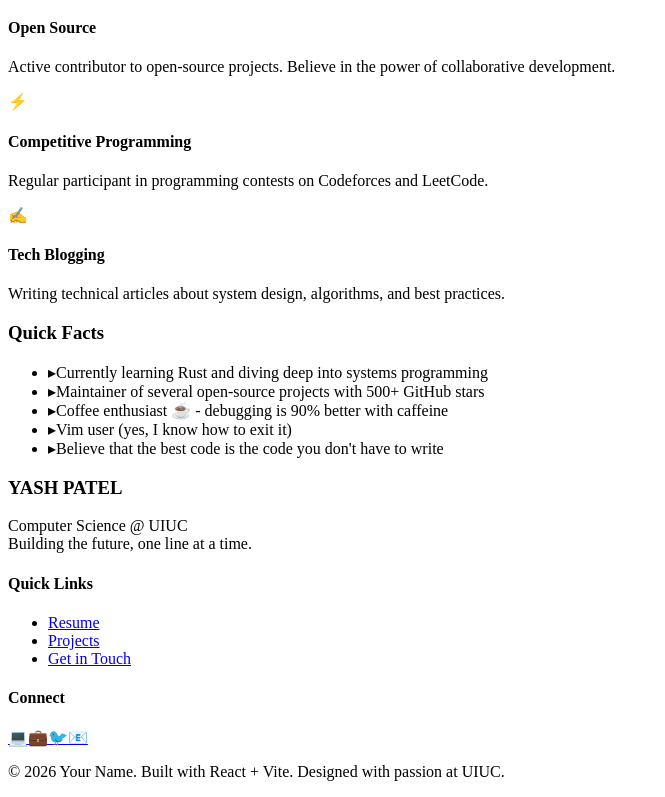
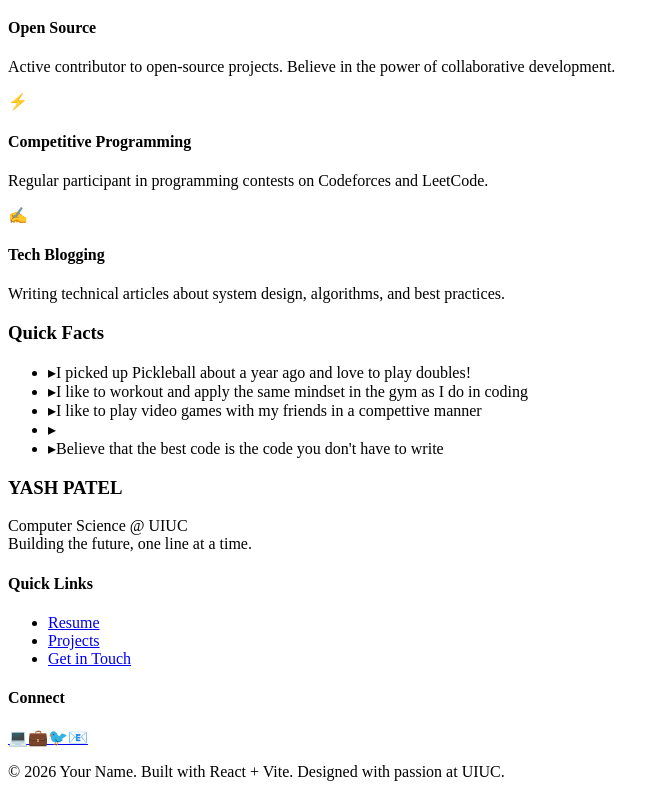
Before and after one commit to yashp20/Personal_Portfollio, a React (Vite) app: page /about in a window 1280 px wide. Shown: the part 722-1519 px from the top of the page, without its empty margins (0-665 px from the left). Built offline with nearby package versions, Linux system fonts and the light colour scheme; the HTML template or start-up script is replaced by a standard one.

Commit message:
Updated about page

```diff
--- a/src/pages/About.jsx
+++ b/src/pages/About.jsx
@@ -92,19 +92,19 @@ export default function About() {
             <ul className="space-y-4 text-light/80">
               <li className="flex items-start gap-3">
                 <span className="text-accent text-xl">▸</span>
-                <span>Currently learning Rust and diving deep into systems programming</span>
+                <span>I picked up Pickleball about a year ago and love to play doubles!</span>
               </li>
               <li className="flex items-start gap-3">
                 <span className="text-accent text-xl">▸</span>
-                <span>Maintainer of several open-source projects with 500+ GitHub stars</span>
+                <span>I like to workout and apply the same mindset in the gym as I do in coding</span>
               </li>
               <li className="flex items-start gap-3">
                 <span className="text-accent text-xl">▸</span>
-                <span>Coffee enthusiast ☕ - debugging is 90% better with caffeine</span>
+                <span>I like to play video games with my friends in a compettive manner</span>
               </li>
               <li className="flex items-start gap-3">
                 <span className="text-accent text-xl">▸</span>
-                <span>Vim user (yes, I know how to exit it)</span>
+                <span></span>
               </li>
               <li className="flex items-start gap-3">
                 <span className="text-accent text-xl">▸</span>
```
